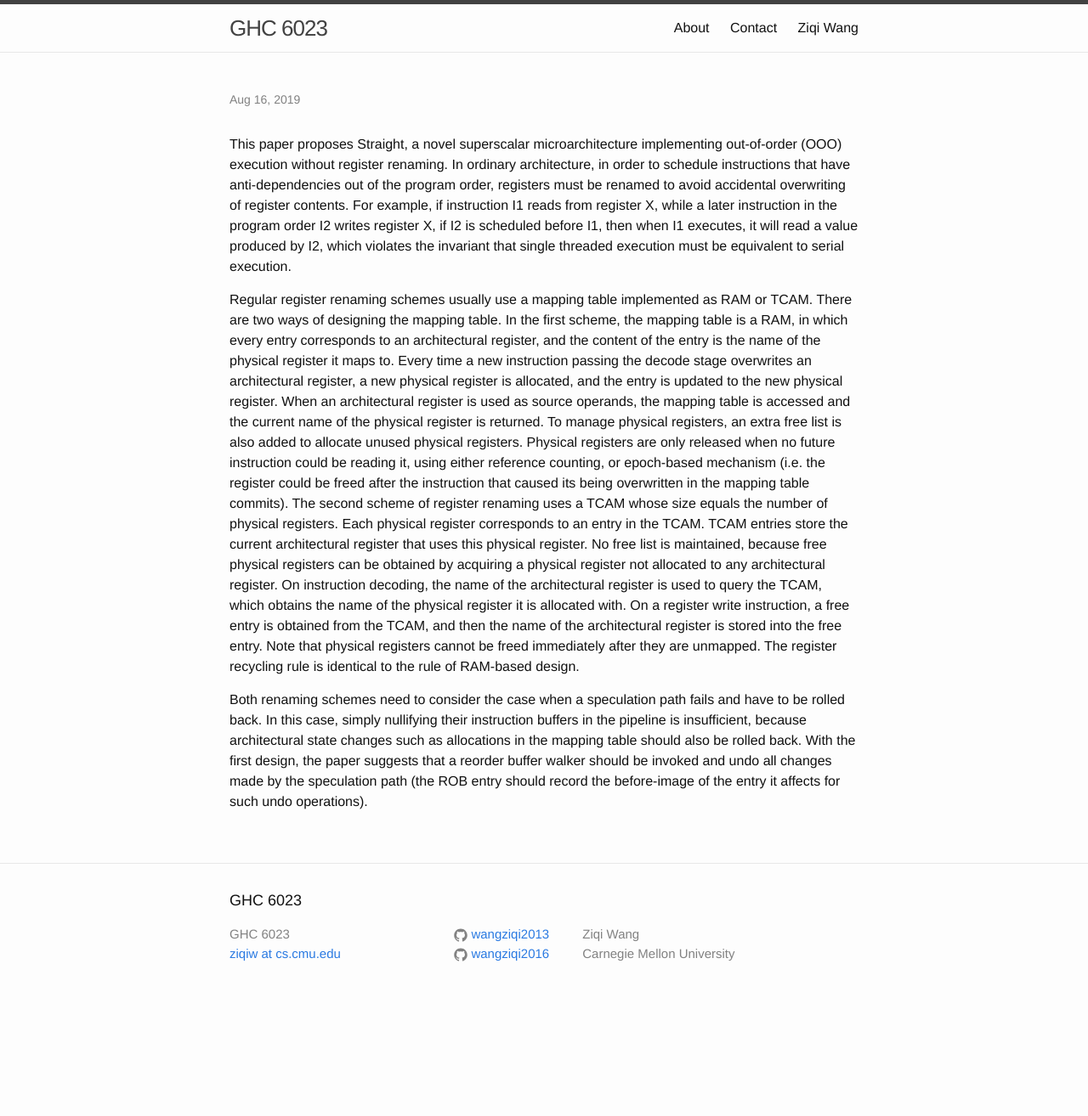
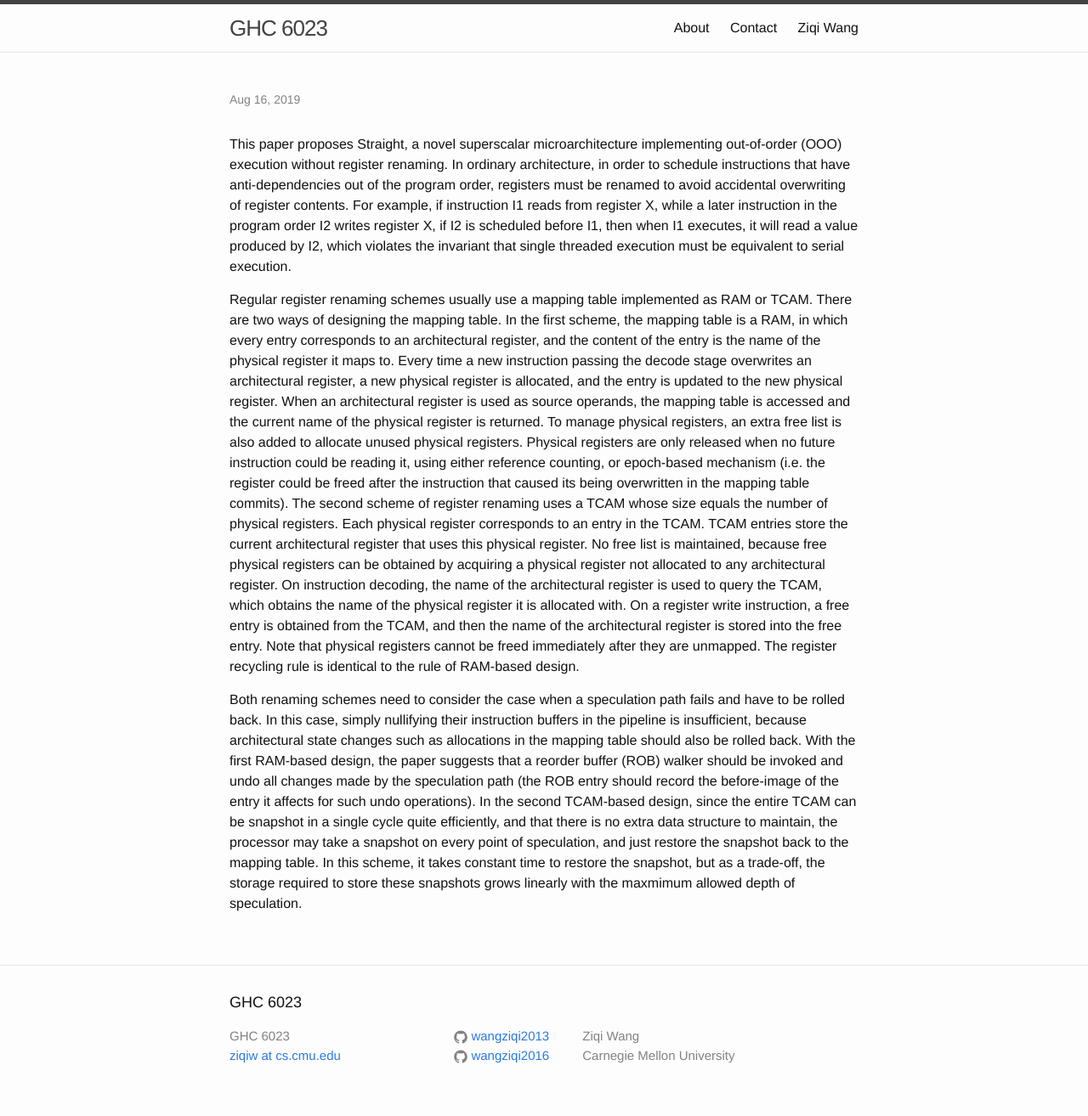
Before and after one commit to wangziqi2013/wangziqi2013.github.io, a Jekyll site: the page built from _posts/2019-08-15-straight.markdown, in a window 1280 px wide. Shown: the whole page at 85% size. Built offline with Jekyll 4.4.1, drawn with Linux system fonts in a browser that asks for light colours; our own code applies the rules of GitHub Pages for plain Markdown files; before the commit the page ends 1194 px from its top, so only the background shows below that.

Commit message:
Adding TCAM based speculation

```diff
--- a/_posts/2019-08-15-straight.markdown
+++ b/_posts/2019-08-15-straight.markdown
@@ -39,6 +39,10 @@ they are unmapped. The register recycling rule is identical to the rule of RAM-b
 
 Both renaming schemes need to consider the case when a speculation path fails and have to be rolled back. In this case,
 simply nullifying their instruction buffers in the pipeline is insufficient, because architectural state changes such
-as allocations in the mapping table should also be rolled back. With the first design, the paper suggests that a reorder
-buffer walker should be invoked and undo all changes made by the speculation path (the ROB entry should record the
-before-image of the entry it affects for such undo operations).
+as allocations in the mapping table should also be rolled back. With the first RAM-based design, the paper suggests that
+a reorder buffer (ROB) walker should be invoked and undo all changes made by the speculation path (the ROB entry should
+record the before-image of the entry it affects for such undo operations). In the second TCAM-based design, since the
+entire TCAM can be snapshot in a single cycle quite efficiently, and that there is no extra data structure to maintain,
+the processor may take a snapshot on every point of speculation, and just restore the snapshot back to the mapping table.
+In this scheme, it takes constant time to restore the snapshot, but as a trade-off, the storage required to store these
+snapshots grows linearly with the maxmimum allowed depth of speculation.
```
